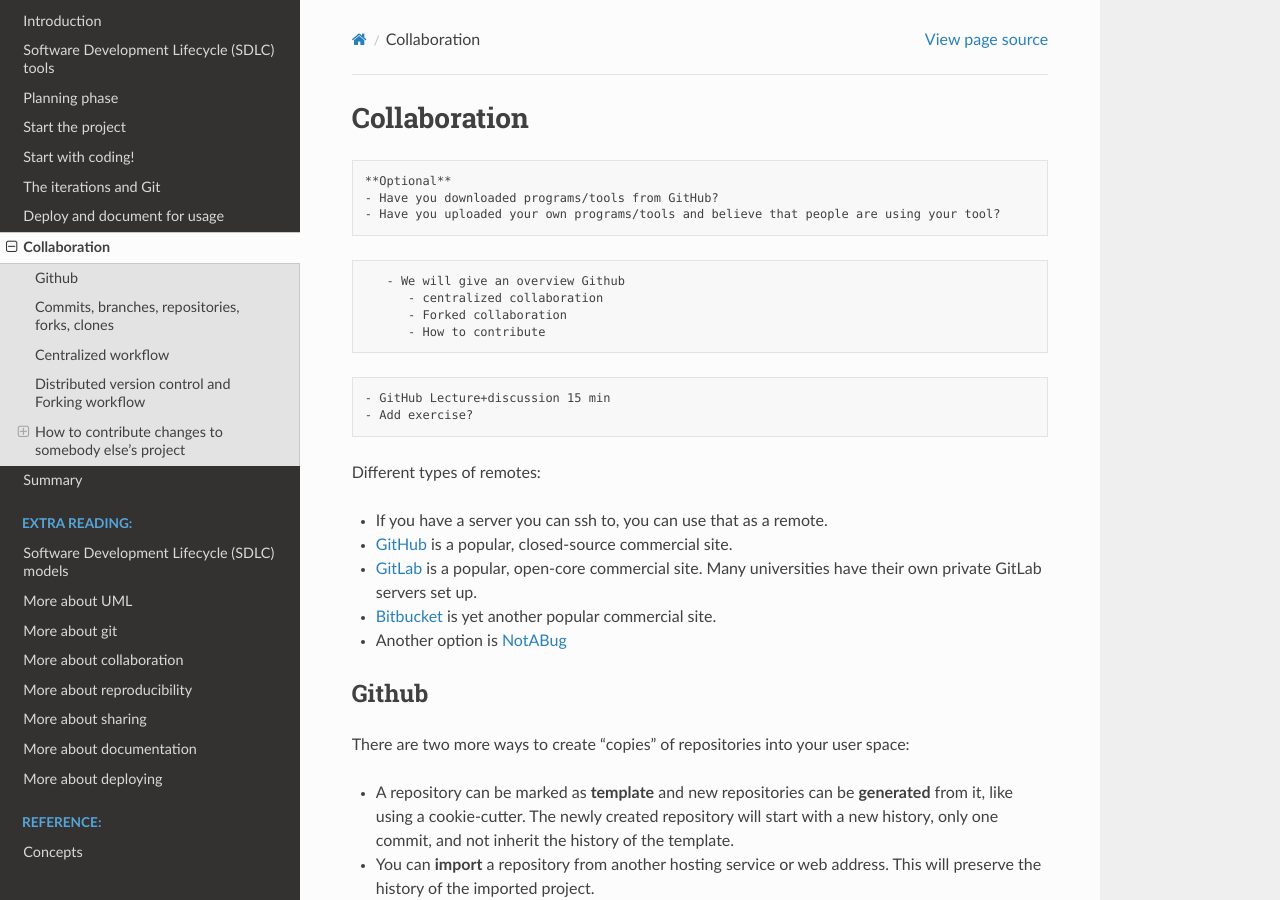
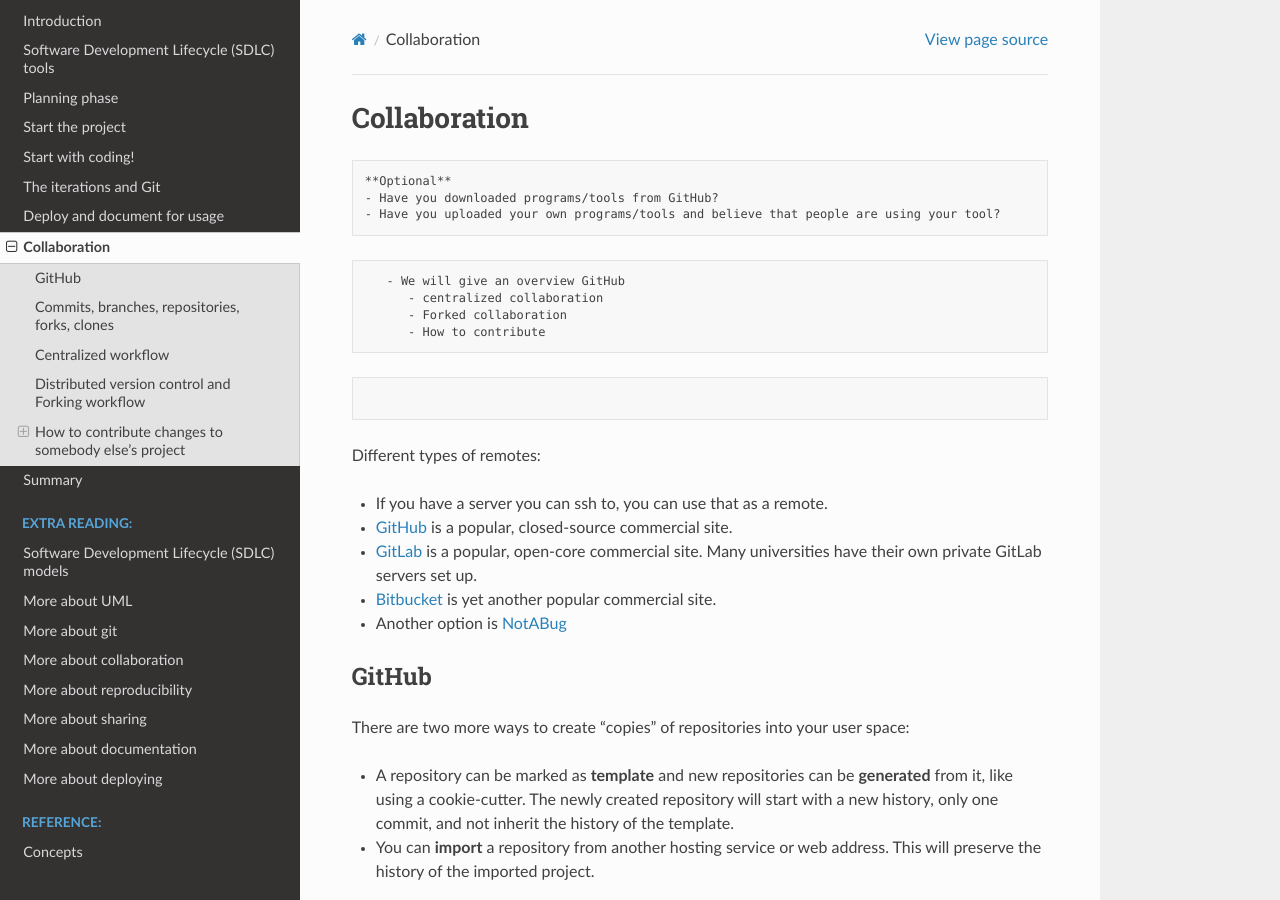
Before and after one commit to UPPMAX/programming_formalisms_intro, a Sphinx documentation site: the page built from doc/collab.md, in a window 1280 px wide and 900 px high. Built offline with Sphinx 7.4.7 and the Read the Docs theme 2.0.0, drawn with Linux system fonts in a browser that asks for light colours; pages that are not in the unit, such as notebooks, are missing from menus; some of the changed text lies outside the part shown.

Commit message:
spell collab.md

````diff
--- a/doc/collab.md
+++ b/doc/collab.md
@@ -7,15 +7,13 @@
 ```
 
 ```{Objectives}
-   - We will give an overview Github
+   - We will give an overview GitHub
       - centralized collaboration
       - Forked collaboration
       - How to contribute
 ```
 
 ```{instructor-note}
-- GitHub Lecture+discussion 15 min
-- Add exercise?
 
 ```
 
@@ -28,7 +26,7 @@
 - [Bitbucket](https://bitbucket.org) is yet another popular commercial site.
 - Another option is [NotABug](https://notabug.org)
 
-## Github
+## GitHub
 There are two more ways to create “copies” of repositories into your user space:
 
 - A repository can be marked as **template** and new repositories can be **generated** from it, like using a cookie-cutter. The newly created repository will start with a new history, only one commit, and not inherit the history of the template.
@@ -136,5 +134,5 @@
 
 ```{keypoints}
 - Communicate and discuss before coding massive changes.
-- **Cross-reference discussions, proposals, and code changes**.
+- Cross-reference discussions, proposals, and code changes.
 ```
````
